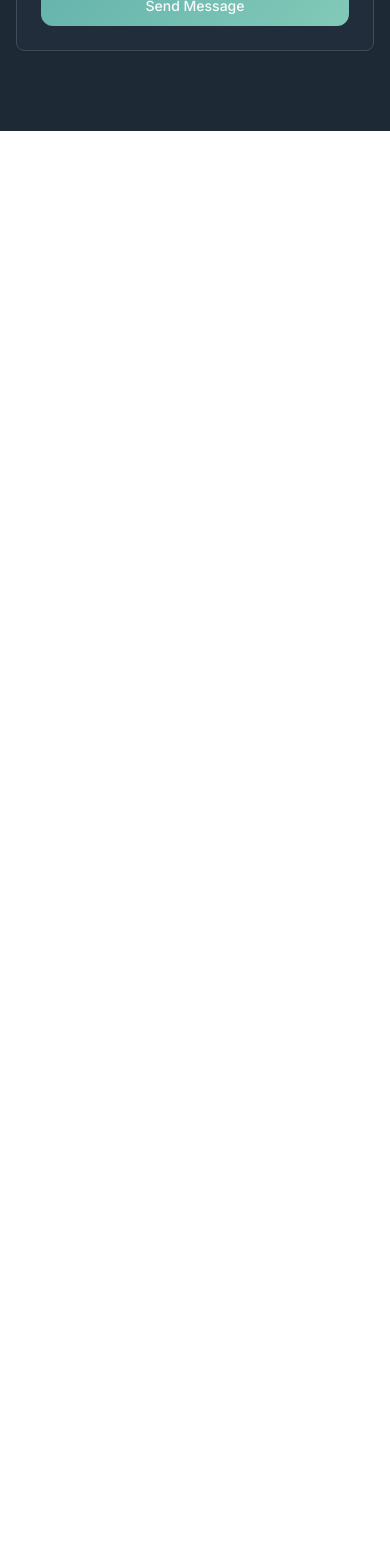
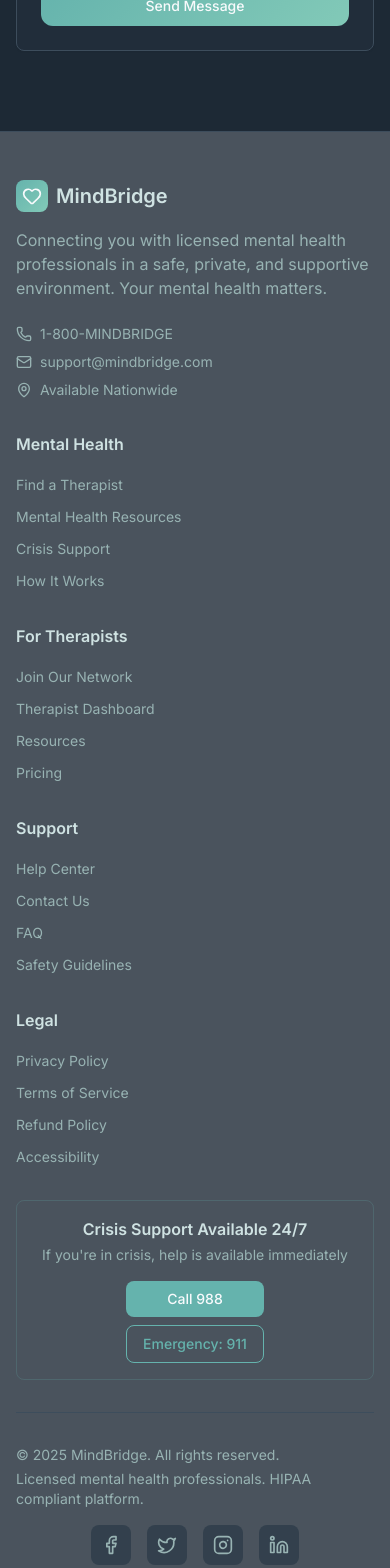
Before and after one commit to AnshRaj112/serenify-frontend, a Next.js app: page / in a window 390 px wide. Shown: the part 8080-9648 px from the top of the page. Before the commit the page ends 8211 px from the top, so only its background shows below. Built offline with nearby package versions, Linux system fonts and the light colour scheme.

Commit message:
Fixing issues

```diff
--- /dev/null
+++ b/src/app/components/Footer/footer.tsx
@@ -0,0 +1,154 @@
+import { Heart, Mail, Phone, MapPin, Facebook, Twitter, Instagram, Linkedin } from "lucide-react";
+
+export function Footer() {
+  const footerLinks = {
+    "Mental Health": [
+      { label: "Find a Therapist", href: "/search" },
+      { label: "Mental Health Resources", href: "/resources" },
+      { label: "Crisis Support", href: "/crisis" },
+      { label: "How It Works", href: "/how-it-works" },
+    ],
+    "For Therapists": [
+      { label: "Join Our Network", href: "/therapist-signup" },
+      { label: "Therapist Dashboard", href: "/therapist-dashboard" },
+      { label: "Resources", href: "/therapist-resources" },
+      { label: "Pricing", href: "/therapist-pricing" },
+    ],
+    "Support": [
+      { label: "Help Center", href: "/help" },
+      { label: "Contact Us", href: "/contact" },
+      { label: "FAQ", href: "/faq" },
+      { label: "Safety Guidelines", href: "/safety" },
+    ],
+    "Legal": [
+      { label: "Privacy Policy", href: "/privacy" },
+      { label: "Terms of Service", href: "/terms" },
+      { label: "Refund Policy", href: "/refund" },
+      { label: "Accessibility", href: "/accessibility" },
+    ],
+  };
+
+  const socialLinks = [
+    { icon: Facebook, href: "#", label: "Facebook" },
+    { icon: Twitter, href: "#", label: "Twitter" },
+    { icon: Instagram, href: "#", label: "Instagram" },
+    { icon: Linkedin, href: "#", label: "LinkedIn" },
+  ];
+
+  return (
+    <footer className="bg-[#1d2935]/80 backdrop-blur-sm border-t border-border">
+      <div className="container mx-auto px-4 sm:px-6 lg:px-8 py-12">
+        {/* Main Footer Content */}
+        <div className="grid grid-cols-1 md:grid-cols-2 lg:grid-cols-6 gap-8 mb-8">
+          {/* Brand Section */}
+          <div className="lg:col-span-2">
+            <div className="flex items-center space-x-2 mb-4">
+              <div className="w-8 h-8 bg-gradient-primary rounded-lg flex items-center justify-center">
+                <Heart className="w-5 h-5 text-primary-foreground" />
+              </div>
+              <span className="font-display font-semibold text-xl text-foreground">
+                MindBridge
+              </span>
+            </div>
+
+            <p className="text-muted-foreground mb-6 max-w-md">
+              Connecting you with licensed mental health professionals in a safe,
+              private, and supportive environment. Your mental health matters.
+            </p>
+
+            {/* Contact Info */}
+            <div className="space-y-2 text-sm">
+              <div className="flex items-center space-x-2 text-muted-foreground">
+                <Phone className="w-4 h-4" />
+                <span>1-800-MINDBRIDGE</span>
+              </div>
+              <div className="flex items-center space-x-2 text-muted-foreground">
+                <Mail className="w-4 h-4" />
+                <span>support@mindbridge.com</span>
+              </div>
+              <div className="flex items-center space-x-2 text-muted-foreground">
+                <MapPin className="w-4 h-4" />
+                <span>Available Nationwide</span>
+              </div>
+            </div>
+          </div>
+
+          {/* Footer Links */}
+          {Object.entries(footerLinks).map(([category, links]) => (
+            <div key={category}>
+              <h3 className="font-display font-semibold text-foreground mb-4">
+                {category}
+              </h3>
+              <ul className="space-y-2">
+                {links.map((link) => (
+                  <li key={link.href}>
+                    <a
+                      href={link.href}
+                      className="text-muted-foreground hover:text-primary transition-colors text-sm"
+                    >
+                      {link.label}
+                    </a>
+                  </li>
+                ))}
+              </ul>
+            </div>
+          ))}
+        </div>
+
+        {/* Crisis Support Banner */}
+        <div className="bg-gradient-primary/10 border border-primary/20 rounded-lg p-4 mb-8">
+          <div className="flex flex-col sm:flex-row items-center justify-between">
+            <div className="text-center sm:text-left mb-4 sm:mb-0">
+              <h4 className="font-semibold text-foreground mb-1">
+                Crisis Support Available 24/7
+              </h4>
+              <p className="text-sm text-muted-foreground">
+                If you're in crisis, help is available immediately
+              </p>
+            </div>
+            <div className="flex flex-col sm:flex-row gap-2">
+              <a
+                href="tel:988"
+                className="inline-flex items-center justify-center px-4 py-2 bg-primary text-primary-foreground rounded-lg text-sm font-medium hover:bg-primary/90 transition-colors"
+              >
+                Call 988
+              </a>
+              <a
+                href="tel:911"
+                className="inline-flex items-center justify-center px-4 py-2 border border-primary text-primary rounded-lg text-sm font-medium hover:bg-primary/10 transition-colors"
+              >
+                Emergency: 911
+              </a>
+            </div>
+          </div>
+        </div>
+
+        {/* Bottom Section */}
+        <div className="border-t border-border pt-8">
+          <div className="flex flex-col md:flex-row justify-between items-center">
+            <div className="text-sm text-muted-foreground mb-4 md:mb-0">
+              <p>© {new Date().getFullYear()} MindBridge. All rights reserved.</p>
+              <p className="mt-1">
+                Licensed mental health professionals. HIPAA compliant platform.
+              </p>
+            </div>
+
+            {/* Social Links */}
+            <div className="flex items-center space-x-4">
+              {socialLinks.map(({ icon: Icon, href, label }) => (
+                <a
+                  key={label}
+                  href={href}
+                  className="w-10 h-10 bg-muted hover:bg-primary/10 rounded-lg flex items-center justify-center text-muted-foreground hover:text-primary transition-all hover:scale-105"
+                  aria-label={label}
+                >
+                  <Icon className="w-5 h-5" />
+                </a>
+              ))}
+            </div>
+          </div>
+        </div>
+      </div>
+    </footer>
+  );
+}
--- a/src/app/layout.tsx
+++ b/src/app/layout.tsx
@@ -1,6 +1,7 @@
 import type { Metadata } from "next";
 import { Geist, Geist_Mono } from "next/font/google";
 import "./globals.css";
+import { Footer } from "./components/Footer/footer";
 
 const geistSans = Geist({
   variable: "--font-geist-sans",
@@ -26,6 +27,7 @@ export default function RootLayout({
     <html lang="en">
       <body className={`${geistSans.variable} ${geistMono.variable}`}>
         {children}
+        <Footer />
       </body>
     </html>
   );
```
